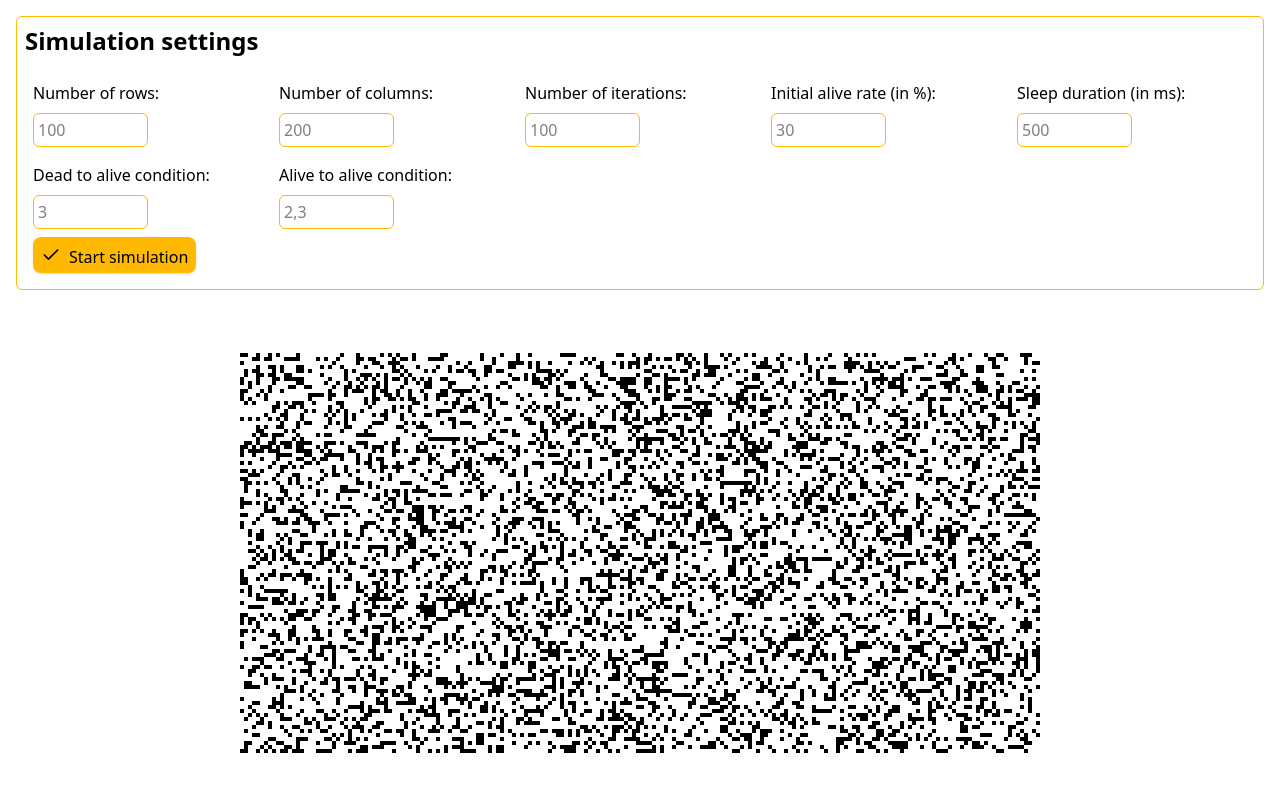
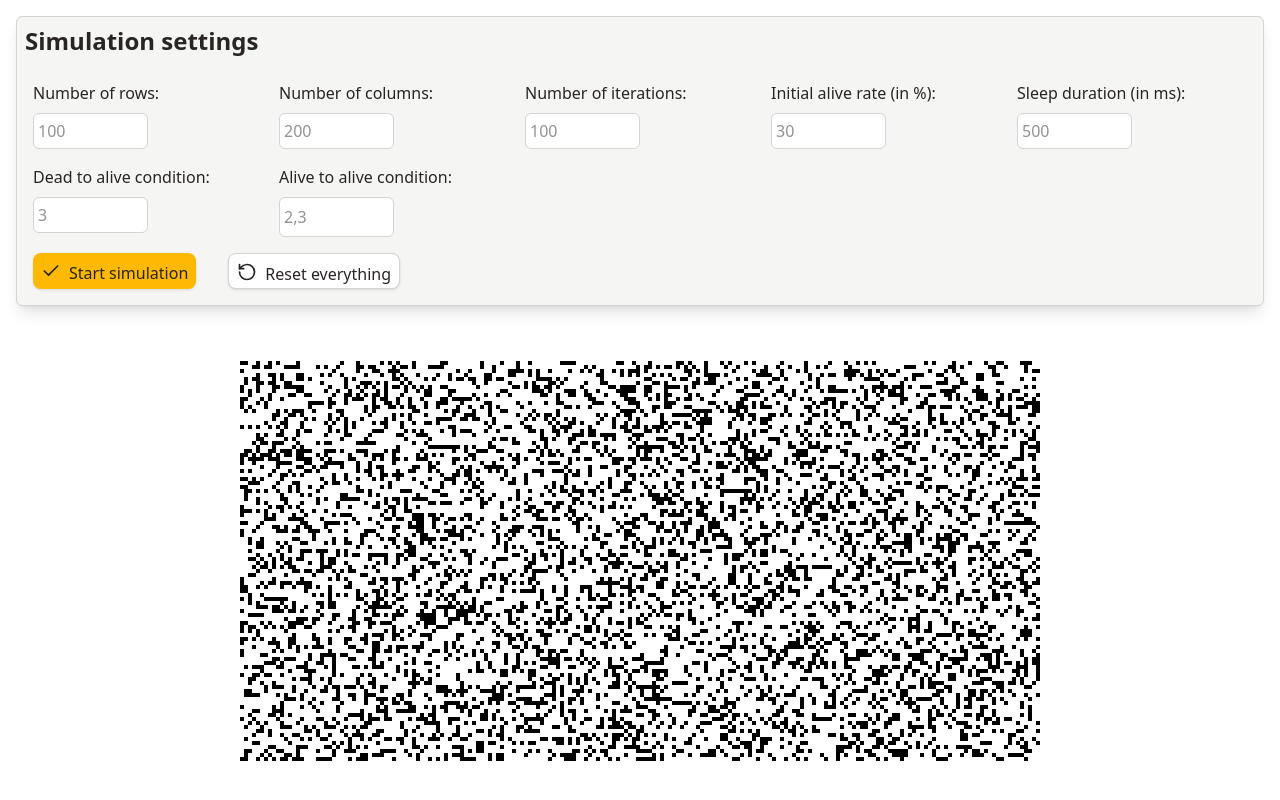
Before and after one commit to jonahkraft/lifelines, a React (Vite) app: page / in a window 1280 px wide. Built offline with nearby package versions, Linux system fonts and the light colour scheme.

Commit message:
add resetContextButton.tsx to the control panel
improve design of the input-elements so they look more consistent
improve border and background colors

```diff
--- a/src/controlPanel.tsx
+++ b/src/controlPanel.tsx
@@ -2,6 +2,8 @@ import {type ChangeEvent, type RefObject, useState} from "react";
 import {type SimulationContext} from "./types.ts";
 import {ToggleSimulationButton} from "./toggleSimulationButton.tsx";
 import {setupMatrix, simulateSzenario} from "./simulation.ts";
+import {DEFAULT_CONTEXT} from "./constants.ts";
+import ResetContextButton from "./resetContextButton.tsx";
 
 
 type ControlPanelProps = {
@@ -80,8 +82,16 @@ const ControlPanel = ({canvasRef, globalContext, isRunningRef, setGlobalContext}
         simulateSzenario(canvasRef.current!, localContext, isRunningRef, callbackFunction);
     }
 
+    /**
+     * Resets the context
+     */
+    const resetContext = () => {
+        setLocalContext(structuredClone(DEFAULT_CONTEXT));
+        setGlobalContext(structuredClone(DEFAULT_CONTEXT));
+    }
+
     return(
-        <div className="m-4 p-2 border border-amber-400 rounded-md flex-[0_0_auto]">
+        <div className="m-4 p-2 border border-stone-300 bg-stone-100 text-stone-800 rounded-md flex-[0_0_auto] shadow-lg">
             <h2 className="text-2xl font-semibold mb-6">Simulation settings</h2>
 
             <div className="m-2 grid gap-4 sm:grid-cols-2 md:grid-cols-3 lg:grid-cols-4 xl:grid-cols-5 2xl:grid-cols-7">
@@ -89,7 +99,7 @@ const ControlPanel = ({canvasRef, globalContext, isRunningRef, setGlobalContext}
                     <label>Number of rows:</label>
                     <input
                         type="number"
-                        className="border-amber-400 border rounded-md p-1 focus:outline-none focus:ring-2 focus:ring-amber-500 h-fit w-1/2"
+                        className="bg-white border-stone-300 border rounded-md p-1 focus:outline-none focus:ring focus:ring-amber-400 h-9 w-1/2"
                         min={3}
                         max={100000}
                         placeholder={localContext.rows.toString()}
@@ -101,7 +111,7 @@ const ControlPanel = ({canvasRef, globalContext, isRunningRef, setGlobalContext}
                     <label>Number of columns:</label>
                     <input
                         type="number"
-                        className="border-amber-400 border rounded-md p-1 focus:outline-none focus:ring-2 focus:ring-amber-500 h-fit w-1/2"
+                        className="bg-white border-stone-300 border rounded-md p-1 focus:outline-none focus:ring focus:ring-amber-400 h-9 w-1/2"
                         min={3}
                         max={100000}
                         placeholder={localContext.columns.toString()}
@@ -113,7 +123,7 @@ const ControlPanel = ({canvasRef, globalContext, isRunningRef, setGlobalContext}
                     <label>Number of iterations:</label>
                     <input
                         type="number"
-                        className="border-amber-400 border rounded-md p-1 focus:outline-none focus:ring-2 focus:ring-amber-500 h-fit w-1/2"
+                        className="bg-white border-stone-300 border rounded-md p-1 focus:outline-none focus:ring focus:ring-amber-400 h-9 w-1/2"
                         min={1}
                         max={100000}
                         placeholder={localContext.numIterations.toString()}
@@ -125,7 +135,7 @@ const ControlPanel = ({canvasRef, globalContext, isRunningRef, setGlobalContext}
                     <label>Initial alive rate (in %):</label>
                     <input
                         type="number"
-                        className="border-amber-400 border rounded-md p-1 focus:outline-none focus:ring-2 focus:ring-amber-500 h-fit w-1/2"
+                        className="bg-white border-stone-300 border rounded-md p-1 focus:outline-none focus:ring focus:ring-amber-400 h-9 w-1/2"
                         min={1}
                         max={100}
                         placeholder={Math.floor(localContext.initialAliveRate * 100).toString()}
@@ -137,7 +147,7 @@ const ControlPanel = ({canvasRef, globalContext, isRunningRef, setGlobalContext}
                     <label>Sleep duration (in ms):</label>
                     <input
                         type="number"
-                        className="border-amber-400 border rounded-md p-1 focus:outline-none focus:ring-2 focus:ring-amber-500 h-fit w-1/2"
+                        className="bg-white border-stone-300 border rounded-md p-1 focus:outline-none focus:ring focus:ring-amber-400 h-9 w-1/2"
                         min={1}
                         max={100000}
                         placeholder={localContext.sleepDuration.toString()}
@@ -149,7 +159,7 @@ const ControlPanel = ({canvasRef, globalContext, isRunningRef, setGlobalContext}
                     <label>Dead to alive condition:</label>
                     <input
                         type="text"
-                        className="border-amber-400 border rounded-md p-1 focus:outline-none focus:ring-2 focus:ring-amber-500 h-fit w-1/2"
+                        className="bg-white border-stone-300 border rounded-md p-1 focus:outline-none focus:ring focus:ring-amber-400 h-9 w-1/2"
                         min={1}
                         max={100}
                         placeholder={localContext.deadToAliveCondition.toString()}
@@ -161,7 +171,7 @@ const ControlPanel = ({canvasRef, globalContext, isRunningRef, setGlobalContext}
                     <label>Alive to alive condition:</label>
                     <input
                         type="text"
-                        className="border-amber-400 border rounded-md p-1 focus:outline-none focus:ring-2 focus:ring-amber-500 h-fit w-1/2"
+                        className="bg-white border-stone-300 border rounded-md p-1 focus:outline-none focus:ring focus:ring-amber-400 h-10 w-1/2"
                         min={1}
                         max={100}
                         placeholder={localContext.aliveToAliveCondition.toString()}
@@ -169,7 +179,10 @@ const ControlPanel = ({canvasRef, globalContext, isRunningRef, setGlobalContext}
                     />
                 </div>
             </div>
-            <ToggleSimulationButton isRunningRef={isRunningRef} onClick={() => setGlobalContext(localContext)} startSimulation={startSimulation}/>
+            <div className="flex gap-4">
+                <ToggleSimulationButton isRunningRef={isRunningRef} onClick={() => setGlobalContext(localContext)} startSimulation={startSimulation}/>
+                <ResetContextButton onClick={resetContext}/>
+            </div>
         </div>
     )
 }
```
